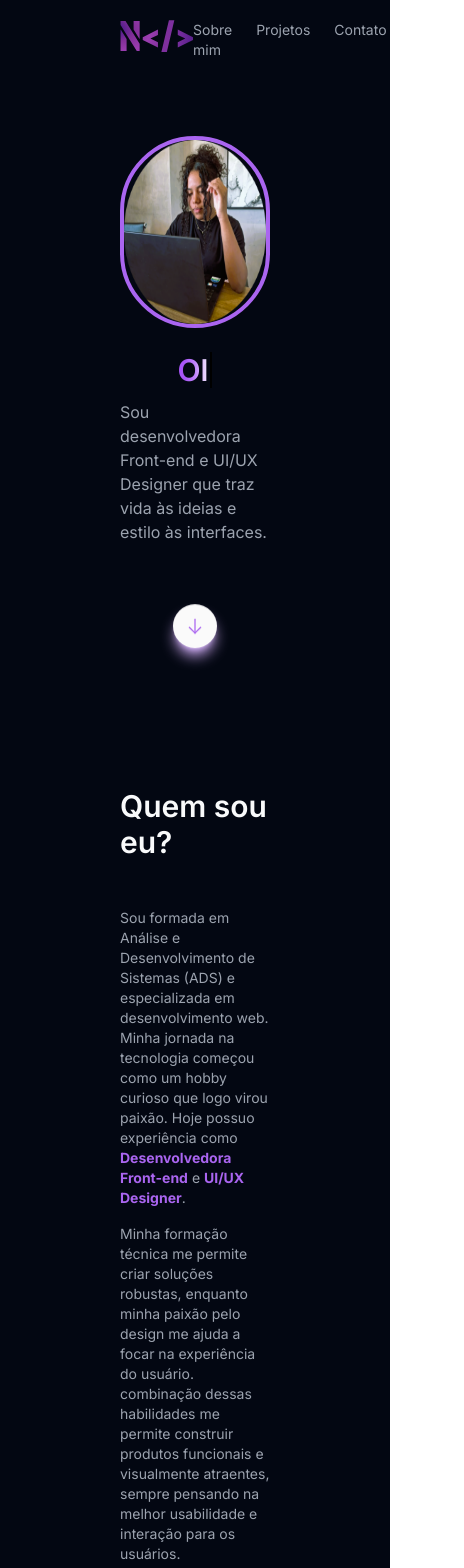
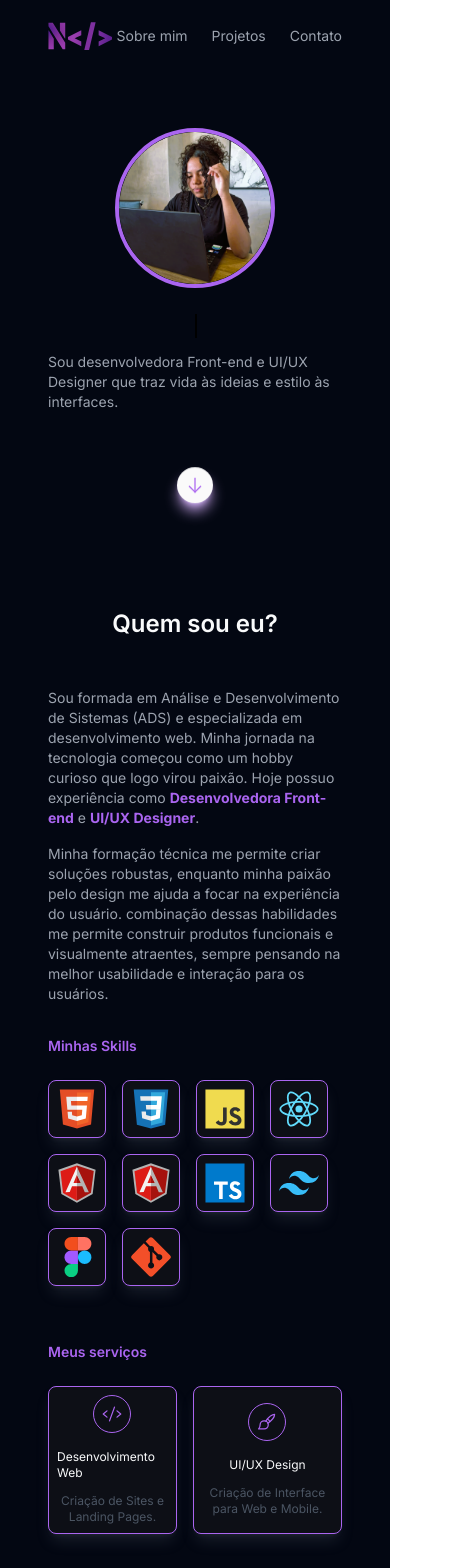
Before and after one commit to naelens/portfolio, a React (Vite) app: page / in a window 390 px wide. Shown: the top 1568 px of the page, 464 px wide, since content can reach past the window. Built offline with nearby package versions, Linux system fonts and the light colour scheme.

Commit message:
responsive added

```diff
--- a/index.html
+++ b/index.html
@@ -2,7 +2,7 @@
 <html lang="pt-BR">
   <head>
     <meta charset="UTF-8" />
-    <link rel="icon" type="image/svg+xml" href="src/assets/logo.svg" />
+    <link rel="icon" type="image/svg+xml" href="" />
     <link href="https://fonts.googleapis.com/css2?family=Inter:wght@100;200;300;400;500;600;700;800;900&display=swap" rel="stylesheet">
     <meta name="viewport" content="width=device-width, initial-scale=1.0" />
     <title>Naelem S.</title>
--- a/src/components/AboutMe.jsx
+++ b/src/components/AboutMe.jsx
@@ -2,69 +2,69 @@ import { Code, PaintBrush } from "phosphor-react";
 
 export function AboutMe() {
     return (
-        <div id="sobreMim" className="flex flex-col py-20 px-7.5rem font-inter bg-gray-950">
-            <h1 className="flex justify-center items-center gap-3 text-3xl font-semibold text-gray-50">Quem sou eu?</h1>
+        <div id="sobreMim" className="flex flex-col py-10 sm:py-20 px-12 sm:px-7.5rem font-inter bg-gray-950">
+            <h1 className="flex justify-center items-center gap-3 text-2xl sm:text-3xl font-semibold text-gray-50">Quem sou eu?</h1>
 
-            <section className="">
+            <section>
                     <section className="flex flex-col justify-center items-center mt-8">
-                        <p className="text-sm  text-gray-400 mt-4">
+                        <p className="text-sm sm:text-base  text-gray-400 mt-4">
                             Sou formada em Análise e Desenvolvimento de Sistemas (ADS) e especializada em desenvolvimento web. Minha jornada na tecnologia começou como um hobby curioso que logo virou paixão.
                             Hoje possuo experiência como <strong className="text-bglinear">Desenvolvedora Front-end</strong> e <strong className="text-bglinear">UI/UX Designer</strong>.
                         </p>
-                        <p className="text-sm  text-gray-400 mt-4">
+                        <p className="text-sm sm:text-base  text-gray-400 mt-4">
                             Minha formação técnica me permite criar soluções robustas, enquanto minha paixão pelo design me ajuda a focar na experiência do usuário.
                             combinação dessas habilidades me permite construir produtos funcionais e visualmente atraentes, sempre pensando na melhor usabilidade e interação para os usuários.
                         </p>
                     </section>
 
-                    <section className="grid grid-cols-2 gap-14 mt-8">
+                    <section className="grid grid-cols-1 sm:grid-cols-2 gap-14 mt-8">
                         <div>
-                            <h2 className="flex gap-3 items-center text-base font-semibold text-bglinear">Minhas Skills</h2>
-                            <ul className="flex flex-wrap gap-6 mt-6">
-                                <div className="flex flex-col justify-center items-center py-3 px-3 border border-bglinear rounded-lg shadow-lg shadow-gray-500/20 p-4 bg-gray600">
-                                    <img className="h-12" src="src\assets\html5-original.svg" alt="Html icone" />
+                            <h2 className="flex gap-3 items-center text-sm sm:text-base font-semibold text-bglinear">Minhas Skills</h2>
+                            <ul className="flex flex-wrap gap-4 mt-6">
+                                <div className="flex flex-col justify-center items-center p-2 sm:p-3 border border-bglinear rounded-lg shadow-lg shadow-gray-500/20 bg-gray600">
+                                    <img className="h-10 sm:h-12" src="src\assets\html5-original.svg" alt="Html icone" />
                                 </div>
-                                <div className="flex flex-col justify-center items-center py-3 px-3 border border-bglinear rounded-lg shadow-lg shadow-gray-500/20 p-4 bg-gray600">
-                                    <img className="h-12" src="src\assets\css3-original.svg" alt="CSS3 ícone" />
+                                <div className="flex flex-col justify-center items-center p-2 sm:p-3 border border-bglinear rounded-lg shadow-lg shadow-gray-500/20 bg-gray600">
+                                    <img className="h-10 sm:h-12" src="src\assets\css3-original.svg" alt="CSS3 ícone" />
                                 </div>
-                                <div className="flex flex-col justify-center items-center py-3 px-3 border border-bglinear rounded-lg shadow-lg shadow-gray-500/20 p-4 bg-gray600">
-                                    <img className="h-12" src="src\assets\javascript-original.svg" alt="Javascript ícone" />
+                                <div className="flex flex-col justify-center items-center p-2 sm:p-3 border border-bglinear rounded-lg shadow-lg shadow-gray-500/20 bg-gray600">
+                                    <img className="h-10 sm:h-12" src="src\assets\javascript-original.svg" alt="Javascript ícone" />
                                 </div>
-                                <div className="flex flex-col justify-center items-center py-3 px-3 border border-bglinear rounded-lg shadow-lg shadow-gray-500/20 p-4 bg-gray600">
-                                    <img className="h-12" src="src\assets\react-original.svg" alt="React ícone" />
+                                <div className="flex flex-col justify-center items-center p-2 sm:p-3 border border-bglinear rounded-lg shadow-lg shadow-gray-500/20 bg-gray600">
+                                    <img className="h-10 sm:h-12" src="src\assets\react-original.svg" alt="React ícone" />
                                 </div>
-                                <div className="flex flex-col justify-center items-center py-3 px-3 border border-bglinear rounded-lg shadow-lg shadow-gray-500/20 p-4 bg-gray600">
-                                    <img className="h-12" src="src\assets\angularjs-original.svg" alt="Angular ícone" />
+                                <div className="flex flex-col justify-center items-center p-2 sm:p-3 border border-bglinear rounded-lg shadow-lg shadow-gray-500/20 bg-gray600">
+                                    <img className="h-10 sm:h-12" src="src\assets\angularjs-original.svg" alt="Angular ícone" />
                                 </div>
-                                <div className="flex flex-col justify-center items-center py-3 px-3 border border-bglinear rounded-lg shadow-lg shadow-gray-500/20 p-4 bg-gray600">
-                                    <img className="h-12" src="src\assets\angularjs-original.svg" alt="Angular ícone" />
+                                <div className="flex flex-col justify-center items-center p-2 sm:p-3 border border-bglinear rounded-lg shadow-lg shadow-gray-500/20 bg-gray600">
+                                    <img className="h-10 sm:h-12" src="src\assets\angularjs-original.svg" alt="Angular ícone" />
                                 </div>
-                                <div className="flex flex-col justify-center items-center py-3 px-3 border border-bglinear rounded-lg shadow-lg shadow-gray-500/20 p-4 bg-gray600">
-                                    <img className="h-12" src="src\assets\typescript-original.svg" alt="Typescript ícone" />
+                                <div className="flex flex-col justify-center items-center p-2 sm:p-3 border border-bglinear rounded-lg shadow-lg shadow-gray-500/20 bg-gray600">
+                                    <img className="h-10 sm:h-12" src="src\assets\typescript-original.svg" alt="Typescript ícone" />
                                 </div>
-                                <div className="flex flex-col justify-center items-center py-3 px-3 border border-bglinear rounded-lg shadow-lg shadow-gray-500/20 p-4 bg-gray600">
-                                    <img className="h-12" src="src\assets\tailwindcss-original.svg" alt="Tailwind ícone" />
+                                <div className="flex flex-col justify-center items-center p-2 sm:p-3 border border-bglinear rounded-lg shadow-lg shadow-gray-500/20 bg-gray600">
+                                    <img className="h-10 sm:h-12" src="src\assets\tailwindcss-original.svg" alt="Tailwind ícone" />
                                 </div>
-                                <div className="flex flex-col justify-center items-center py-3 px-3 border border-bglinear rounded-lg shadow-lg shadow-gray-500/20 p-4 bg-gray600">
-                                    <img className="h-12" src="src\assets\figma-original.svg" alt="Figma ícone" />
+                                <div className="flex flex-col justify-center items-center p-2 sm:p-3 border border-bglinear rounded-lg shadow-lg shadow-gray-500/20 bg-gray600">
+                                    <img className="h-10 sm:h-12" src="src\assets\figma-original.svg" alt="Figma ícone" />
                                 </div>
-                               <div className="flex flex-col justify-center items-center py-3 px-3 border border-bglinear rounded-lg shadow-lg shadow-gray-500/20 p-4 bg-gray600">
-                                    <img className="h-12" src="src\assets\git-original.svg" alt="Git ícone" />
+                               <div className="flex flex-col justify-center items-center p-2 sm:p-3 border border-bglinear rounded-lg shadow-lg shadow-gray-500/20 bg-gray600">
+                                    <img className="h-10 sm:h-12" src="src\assets\git-original.svg" alt="Git ícone" />
                                 </div>
                             </ul>
                         </div>
                         <div>
-                            <h2 className="flex gap-3 items-center text-base font-semibold text-bglinear">Meus serviços</h2>
+                            <h2 className="flex gap-3 items-center text-sm sm:text-base font-semibold text-bglinear">Meus serviços</h2>
                             <div className="flex gap-4 mt-6">
-                                <div className="flex flex-col justify-center items-center py-6 px-3 border border-bglinear rounded-lg shadow-lg shadow-gray-500/20 p-4 bg-gray600">
+                                <div className="flex flex-col justify-center items-center px-2 border border-bglinear rounded-lg shadow-lg shadow-gray-500/20 bg-gray600">
                                     <div className="text-bglinear p-2 rounded-full border border-bglinear"><Code size={20} /></div>
-                                    <h2 className="mt-4 text-gray-50 text-sm">Desenvolvimento Web</h2>
-                                    <p className="text-gray-600 text-sm mt-3 text-center">Criação de Sites, Landing Pages e E-commerce.</p>
+                                    <h2 className="mt-4 text-gray-50 text-xs sm:text-sm">Desenvolvimento Web</h2>
+                                    <p className="text-gray-600 text-xs sm:text-sm mt-3 text-center">Criação de Sites e Landing Pages.</p>
                                 </div>
-                                <div className="flex flex-col justify-center items-center py-6 px-3 border border-bglinear rounded-lg shadow-lg shadow-gray-500/20 p-4 bg-gray600">
-                                    <div className="text-bglinear p-2 rounded-full border border-bglinear"><PaintBrush size={20} /></div>
-                                    <h2 className="mt-4 text-gray-50 text-sm">UI/UX Design</h2>
-                                    <p className="text-gray-600 text-sm mt-3 text-center">Criação de Interface para Web e Mobile.</p>
+                                <div className="flex flex-col justify-center items-center px-2 border border-bglinear rounded-lg shadow-lg shadow-gray-500/20 p-4 bg-gray600">
+                                    <div className="text-bglinear p-2 rounded-full border border-bglinear"><PaintBrush size={20}/></div>
+                                    <h2 className="mt-4 text-gray-50 text-xs sm:text-sm">UI/UX Design</h2>
+                                    <p className="text-gray-600 text-xs sm:text-sm mt-3 text-center">Criação de Interface para Web e Mobile.</p>
                                 </div>
                             </div>
                         </div>
--- a/src/components/Contact.jsx
+++ b/src/components/Contact.jsx
@@ -1,13 +1,14 @@
+import { Envelope, GithubLogo, LinkedinLogo } from "phosphor-react";
+
 export function Contact() {
-    //font-inter bg-[url('./assets/coding-bg.jpg')] bg-center bg-cover
     return (
-        <div id="contato" className="flex flex-col justify-center items-center py-20 bg-gray-950">
-            <div className="border border-bglinear rounded-lg shadow-lg shadow-gray-500/20 p-8 w-80 sm:w-40rem">
+        <div id="contato" className="flex flex-col justify-center items-center font-inter pt-10 pb-6 px-12 sm:px-7.5rem sm:pt-20,pb-4 bg-gray-950">
+            <div className="border border-bglinear rounded-lg shadow-lg shadow-gray-500/20 p-4 sm:p-8 sm:w-40rem">
                 <section>
-                    <h1 className="flex justify-center text-3xl font-semibold text-transparent bg-clip-text bg-gradient-to-r from-purple-500 from-20% via-purple-400 via-50% to-purple-200 to-80%">Entre em contato comigo</h1>
+                    <h1 className="flex justify-center text-2xl sm:text-3xl font-semibold text-transparent bg-clip-text bg-gradient-to-r from-purple-500 from-20% via-purple-400 via-50% to-purple-200 to-80%">Entre em contato comigo</h1>
                 </section>
 
-                <section className="mt-10" >
+                <section className="mt-5 sm:mt-10" >
                     <div className="gap-4 grid grid-cols-2">
                         <div className="mt-4">
                             <label htmlFor="email" className="block text-sm/6 font-medium text-gray-200">
@@ -19,7 +20,7 @@ export function Contact() {
                                 name="username"
                                 type="text"
                                 autoComplete="Nome"
-                                className="block w-full rounded-md bg-gray-950 px-3 py-1.5 text-base text-gray-50 outline outline-1 -outline-offset-1 outline-gray-900 placeholder:text-gray-400 focus:outline focus:outline-2 focus:-outline-offset-2 focus:outline-bglinear sm:text-sm/6"
+                                className="block w-full rounded-md bg-gray-950 px-3 py-1.5 text-base text-gray-50 outline outline-1 -outline-offset-1 outline-gray-800 placeholder:text-gray-400 focus:outline focus:outline-2 focus:-outline-offset-2 focus:outline-bglinear sm:text-sm/6"
                                 />
                             </div>
                         </div>
@@ -34,7 +35,7 @@ export function Contact() {
                                 name="email"
                                 type="email"
                                 autoComplete="email"
-                                className="block w-full rounded-md bg-gray-950 px-3 py-1.5 text-base text-gray-50 outline outline-1 -outline-offset-1 outline-gray-900 placeholder:text-gray-50 focus:outline focus:outline-2 focus:-outline-offset-2 focus:outline-bglinear sm:text-sm/6"
+                                className="block w-full rounded-md bg-gray-950 px-3 py-1.5 text-base text-gray-50 outline outline-1 -outline-offset-1 outline-gray-800 placeholder:text-gray-50 focus:outline focus:outline-2 focus:-outline-offset-2 focus:outline-bglinear sm:text-sm/6"
                                 />
                             </div>
                         </div>
@@ -49,15 +50,30 @@ export function Contact() {
                             id="about"
                             name="about"
                             rows={3}
-                            className="block resize-none w-full rounded-md bg-gray-950 px-3 py-1.5 text-base text-gray-50 outline outline-1 -outline-offset-1 outline-gray-900 placeholder:text-gray-400 focus:outline focus:outline-2 focus:-outline-offset-2 focus:outline-purple-600 sm:text-sm/6"
+                            className="block resize-none w-full rounded-md bg-gray-950 px-3 py-1.5 text-base text-gray-50 outline outline-1 -outline-offset-1 outline-gray-800 placeholder:text-gray-400 focus:outline focus:outline-2 focus:-outline-offset-2 focus:outline-purple-600 sm:text-sm/6"
                             defaultValue={''}
                             />
                         </div>
                     </div>
 
                     <div className="flex justify-center mt-8">
-                        <button className="px-6 py-2 rounded-md text-base font-medium text-gray-50 bg-bglinear hover:bg-purple-600 hover:text-white transition duration-300 ease-in-out">Enviar</button>
+                        <button className="px-6 py-2 rounded-md text-sm sm:text-base font-medium text-gray-50 hover:bg-bglinear bg-purple-600 hover:text-white transition duration-300 ease-in-out">Enviar</button>
                     </div>
+
+                    <section className="flex flex-row justify-center mt-6 sm:mt-10">
+                        <div className="flex items-center gap-4 pt-6 text-gray-400">
+                            <p className="text-sm font-medium text-gray-400">Ou se conecte comigo através: </p>
+                            <a className="hover:text-bglinear" href="https://github.com/naelens" target="_blank">
+                                <GithubLogo size={24} />
+                            </a>
+                            <a className="hover:text-bglinear" href="https://www.linkedin.com/in/naelem-souza/" target="_blank">
+                                <LinkedinLogo size={24} />
+                            </a>
+                            <a className="hover:text-bglinear" href="mailto:naelemsilva13@gmail.com" target="_blank">
+                                <Envelope size={24} />
+                            </a>
+                        </div>
+                    </section>
                 </section>
             </div>
         </div>
--- a/src/components/Footer.jsx
+++ b/src/components/Footer.jsx
@@ -1,25 +1,7 @@
-import { GithubLogo, LinkedinLogo } from "phosphor-react";
-import { Logo } from "./Logo";
-
 export function Footer() {
   return (
-    <div className="flex flex-wrap gap-8 justify-between items-center py-6 px-7.5rem font-inter bg-gray-950">
-      <div>
-        <Logo />
-      </div>
-
-      <div>
-        <p className="text-gray-400 text-sm">©2025 | Code and Design By Naelem </p>
-      </div>
-
-      <div className="flex gap-4 text-gray-400">
-        <a className="hover:text-bglinear" href="https://www.linkedin.com/in/naelem-souza/" target="_blank">
-          <LinkedinLogo size={24} />
-        </a>
-        <a className="hover:text-bglinear" href="https://github.com/naelens" target="_blank">
-          <GithubLogo size={24} />
-        </a>
-      </div>
+    <div className="flex flex-row justify-center items-center py-6 font-inter bg-gray-950">
+        <p className="text-gray-600 text-sm">©2025 | Code and Design By Naelem </p>
     </div>
   );
 }
--- a/src/components/Logo.jsx
+++ b/src/components/Logo.jsx
@@ -1,7 +1,7 @@
 export function Logo() {
   return (
     <svg
-      width={73}
+      width={64}
       height={32}
       viewBox="0 0 73 32"
       fill="none"
--- a/src/components/Main.jsx
+++ b/src/components/Main.jsx
@@ -12,7 +12,7 @@ const handleScroll = () => {
 export function Main() {
   return (
     <div className="font-inter bg-gray-950">
-      <header className="flex justify-between px-7.5rem py-1.25rem">
+      <header className="flex justify-between items-center px-12 sm:px-7.5rem py-1.25rem">
         <aside className="logo">
           <Logo />
         </aside>
@@ -30,24 +30,24 @@ export function Main() {
         </nav>
       </header>
 
-      <main className="flex flex-col py-14 px-7.5rem">
+      <main className="flex flex-col py-14 px-12 sm:px-7.5rem">
         <div className="flex flex-col items-center">
           <img
-            className="h-avatar border-4 rounded-full border-bglinear"
+            className="h-40 sm:h-avatar border-4 rounded-full border-bglinear"
             src="src\assets\naelem.png"
             alt="Naelem Foto"
           />
-          <h2 id="typewriter" className="pt-6 text-3xl font-semibold text-transparent bg-clip-text bg-gradient-to-r from-purple-500 from-20% via-purple-400 via-50% to-purple-200 to-80%">
+          <h2 id="typewriter" className="pt-6 text-xl sm:text-3xl font-semibold text-transparent bg-clip-text bg-gradient-to-r from-purple-500 from-20% via-purple-400 via-50% to-purple-200 to-80%">
             <Typewriter />
           </h2>
-          <p className="pt-3 text-base sm:text-lg  text-gray-400">
+          <p className="pt-3 text-sm sm:text-base  text-gray-400">
             Sou desenvolvedora Front-end e UI/UX Designer que traz vida às
             ideias e estilo às interfaces.
           </p>
 
           <div className="flex justify-center items-center mt-16">
             <button
-              className="p-3 rounded-full animate-bounce text-bglinear bg-white100 shadow-lg shadow-purple-300"
+              className="p-2 sm:p-3 rounded-full animate-bounce text-bglinear bg-white100 shadow-lg shadow-purple-300"
               onClick={handleScroll}
             >
               <ArrowDown size={20} />
--- a/src/components/Projects.jsx
+++ b/src/components/Projects.jsx
@@ -2,11 +2,11 @@ import { ArrowSquareOut } from "phosphor-react";
 
 export function Projects() {
     return (
-        <div id="projetos" className="flex flex-col py-20 px-7.5rem font-inter bg-gray-950">
-            <h1 className="flex justify-center items-center gap-3 text-3xl font-semibold text-gray-50">Meus projetos</h1>
+        <div id="projetos" className="flex flex-col py-10 sm:py-20 px-12 sm:px-7.5rem font-inter bg-gray-950">
+            <h1 className="flex justify-center items-center gap-3 text-2xl sm:text-3xl font-semibold text-gray-50">Meus projetos</h1>
 
-            <section className="flex flex-wrap gap-6 mt-20">
-                <div className="w-80 rounded-xl transform hover:scale-105 transition duration-300">
+            <section className="flex flex-wrap gap-6 mt-10 sm:mt-20">
+                <div className="w-auto sm:w-80 rounded-xl transform hover:scale-105 transition duration-300">
                     <img className="rounded-tl-xl rounded-tr-xl" src="src\assets\postify-projeto.png" alt="Imagem do projeto Postify" />
 
                     <div className="p-5 bg-gray600 rounded-bl-xl rounded-br-xl">
@@ -19,7 +19,20 @@ export function Projects() {
                     </div>
                 </div>
 
-                <div className="w-80 rounded-xl transform hover:scale-105 transition duration-300">
+                <div className="w-auto sm:w-80 rounded-xl transform hover:scale-105 transition duration-300">
+                    <img className="rounded-tl-xl rounded-tr-xl" src="src\assets\to-do-projeto.png" alt="Imagem do projeto Postify" />
+
+                    <div className="p-5 bg-gray600 rounded-bl-xl rounded-br-xl">
+                        <div className="flex justify-between">
+                            <h2 className="text-base font-semibold text-gray-200">To Do</h2>
+                            <a className="p-1 bg-bglinear hover:bg-purple-400 rounded-md text-white100" href="https://naelens.github.io/postify-ts/" target="_blank"><ArrowSquareOut size={20} /></a>
+                        </div>
+
+                        <p className="mt-4 text-sm text-gray-400">Aplicação para gerenciar tarefas.</p>
+                    </div>
+                </div>
+
+                <div className="w-auto sm:w-80 rounded-xl transform hover:scale-105 transition duration-300">
                     <img className="rounded-tl-xl rounded-tr-xl" src="src\assets\glasses-projeto.png" alt="Imagem do projeto Glasses" />
 
                     <div className="p-5 bg-gray600 rounded-bl-xl rounded-br-xl">
@@ -32,7 +45,7 @@ export function Projects() {
                     </div>
                 </div>
 
-                <div className="w-80 rounded-xl transform hover:scale-105 transition duration-300">
+                <div className="w-auto sm:w-80 rounded-xl transform hover:scale-105 transition duration-300">
                     <img className="rounded-tl-xl rounded-tr-xl" src="src\assets\findmyplace-projeto.png" alt="Imagem do projeto Find My Place" />
 
                     <div className="p-5 bg-gray600 rounded-bl-xl rounded-br-xl">
```
